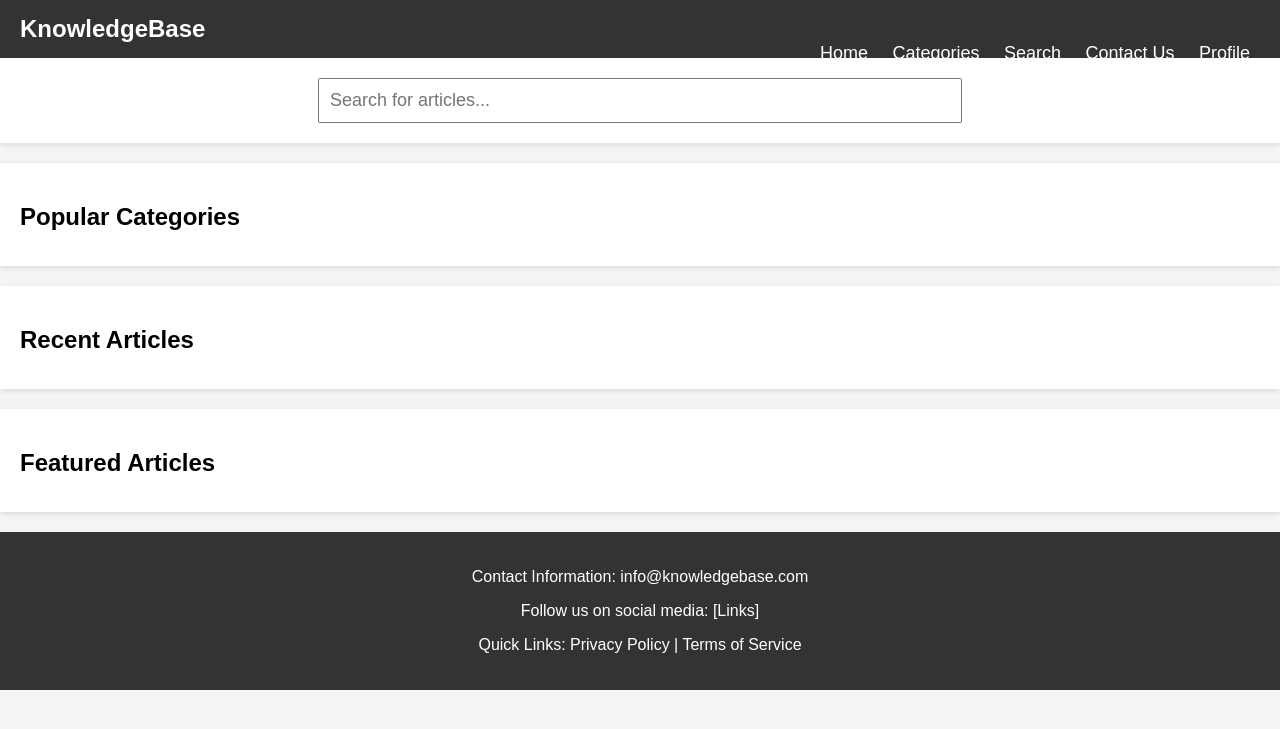
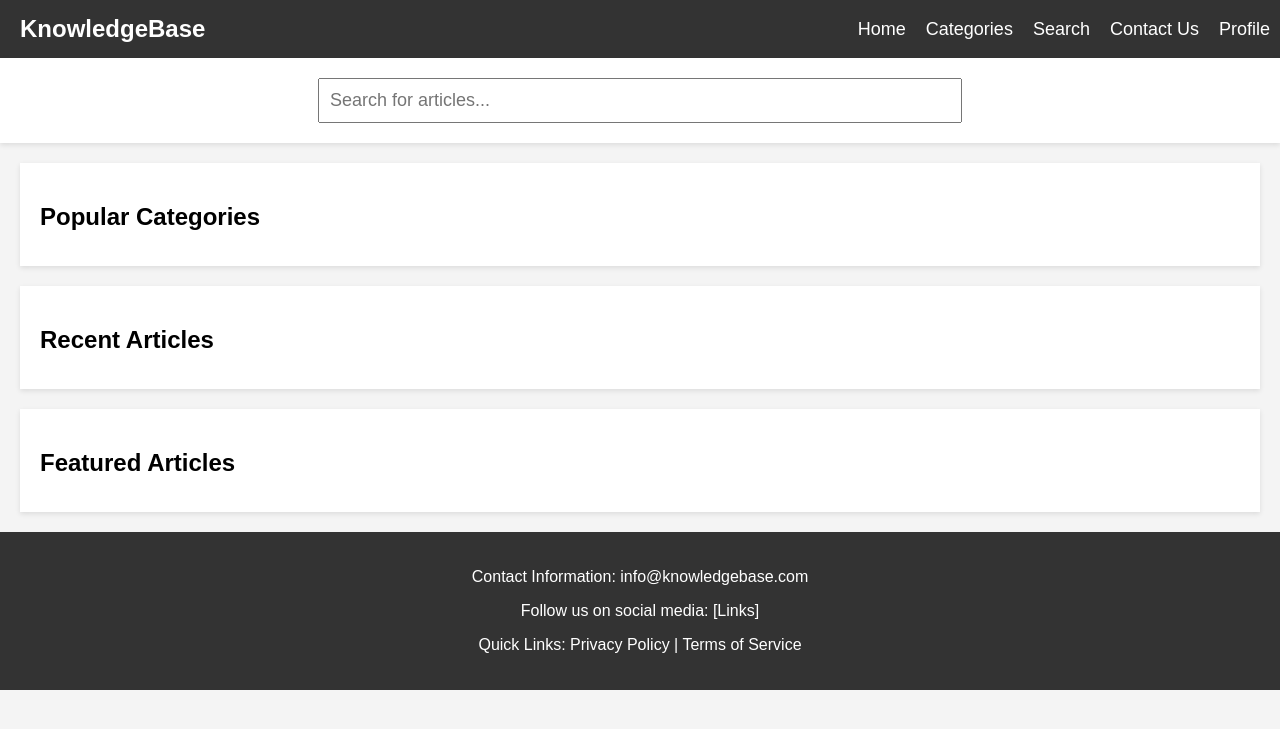
Before and after one commit to manishkamarapu/site, a Jekyll site: the page built from index.md, in a window 1280 px wide. Shown: the top 729 px of the page. Built offline with Jekyll 4.4.1, drawn with Linux system fonts in a browser that asks for light colours.

Commit message:
Update styles.css

```diff
--- a/css/styles.css
+++ b/css/styles.css
@@ -9,26 +9,25 @@ header {
     background-color: #333;
     color: #fff;
     padding: 15px 0;
+    display: flex;
+    justify-content: space-between;
+    align-items: center;
 }
 
 header .logo {
-    display: inline-block;
     margin-left: 20px;
     font-size: 24px;
     font-weight: bold;
 }
 
 header nav ul {
-    display: inline-block;
     list-style: none;
     margin: 0;
     padding: 0;
-    float: right;
-    margin-right: 20px;
+    display: flex;
 }
 
 header nav ul li {
-    display: inline-block;
     margin: 0 10px;
 }
 
@@ -43,7 +42,6 @@ footer {
     color: #fff;
     padding: 20px 0;
     text-align: center;
-    margin-top: 20px;
 }
 
 footer a {
@@ -66,7 +64,7 @@ footer a {
 
 .categories, .articles, .featured-articles {
     padding: 20px;
-    margin: 20px 0;
+    margin: 20px;
     background-color: #fff;
     box-shadow: 0px 2px 5px rgba(0, 0, 0, 0.1);
 }
```
